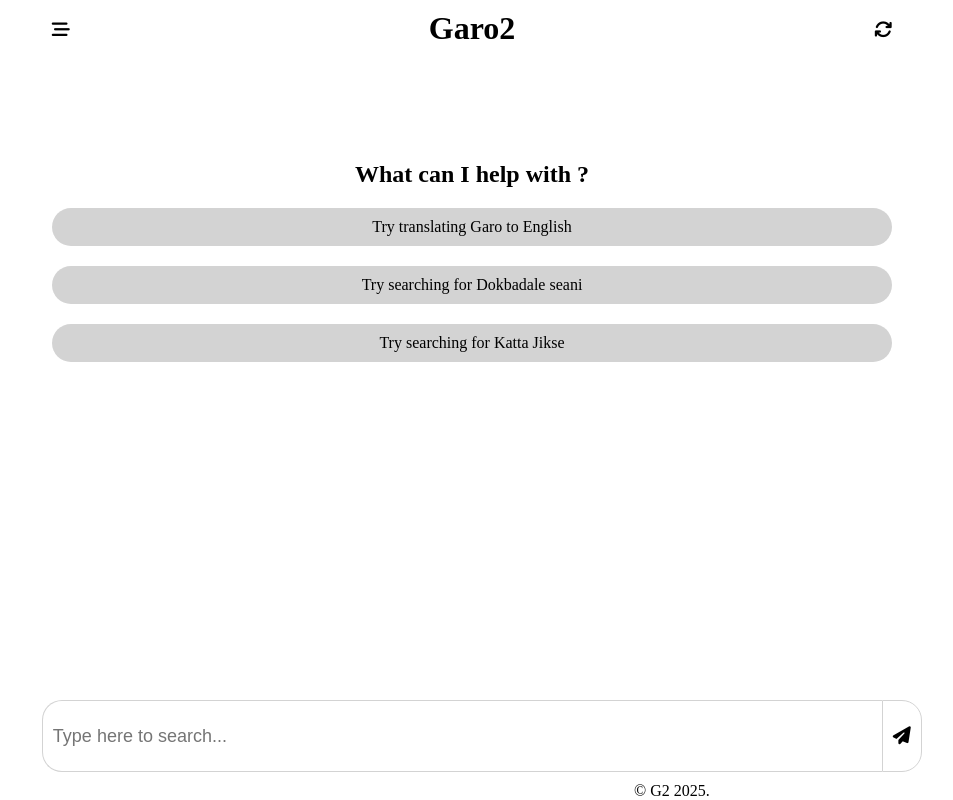
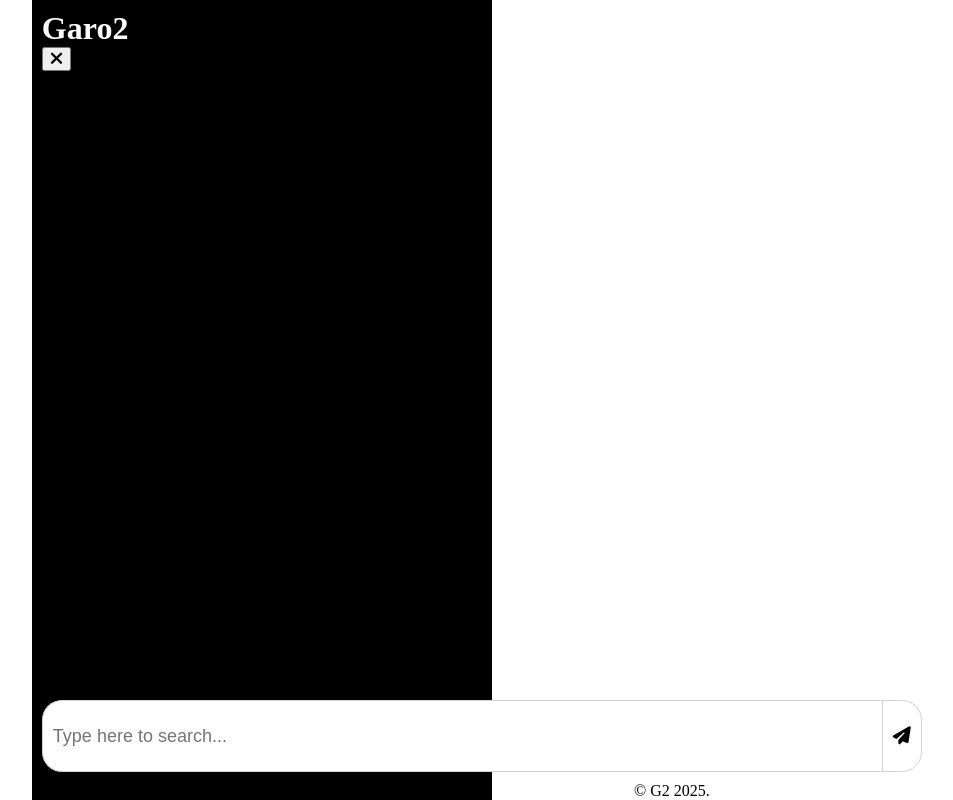
Before and after one commit to Ampte/g2, a React (Vite) app: page / in a window 1280 px wide. Both pictures are taken after a click on the button 228 px from the left and 30 px from the top of the page. Shown: the top 800 px of the page, without its empty margins (168-1121 px from the left). Built offline with nearby package versions, Linux system fonts and the light colour scheme.

Commit message:
Add sidebar

```diff
--- a/src/App.css
+++ b/src/App.css
@@ -6,6 +6,16 @@
   max-height: 100vh;
   max-width: 100vw;
 }
+
+.sidebar{
+  background-color: black;
+  color: white;
+  height: 100vh;
+  width: 50%;
+  padding: 10px;
+  display: none;
+}
+
 
 .header{
   display: flex;
--- a/src/components/home.jsx
+++ b/src/components/home.jsx
@@ -47,15 +47,29 @@ const Home = () => {
     const clearPage = () => {
         location.reload();
     }
+
+    const openSidebar = () => {
+        const sidebar = document.querySelector(".sidebar");
+        sidebar.style.display = 'block';
+    }
+
+    const closeSidebar = () => {
+        const sidebar = document.querySelector(".sidebar");
+        sidebar.style.display = "none";
+    }
     return(
         <>
         <div className='body'>
             <div className='left-side-content'></div>
             <div className='right-side-content'></div>
             <div className='center-content'>
+            <div className='sidebar'>
+                <h1>Garo2</h1>
+                <button className='closeSidebar' onClick={closeSidebar}><i class="fa-solid fa-xmark" style={{fontSize:'large'}}></i></button>
+            </div>
             <div className='header'>
                 <div className='menu'>
-                    <button className='menu-btn'><i class="fa-solid fa-bars-staggered" style={{fontSize: "large"}}></i></button>
+                    <button className='menu-btn' onClick={openSidebar}><i class="fa-solid fa-bars-staggered" style={{fontSize: "large"}}></i></button>
                 </div>
                 <div className='logo'>
                     <h1>Garo2</h1>
```
